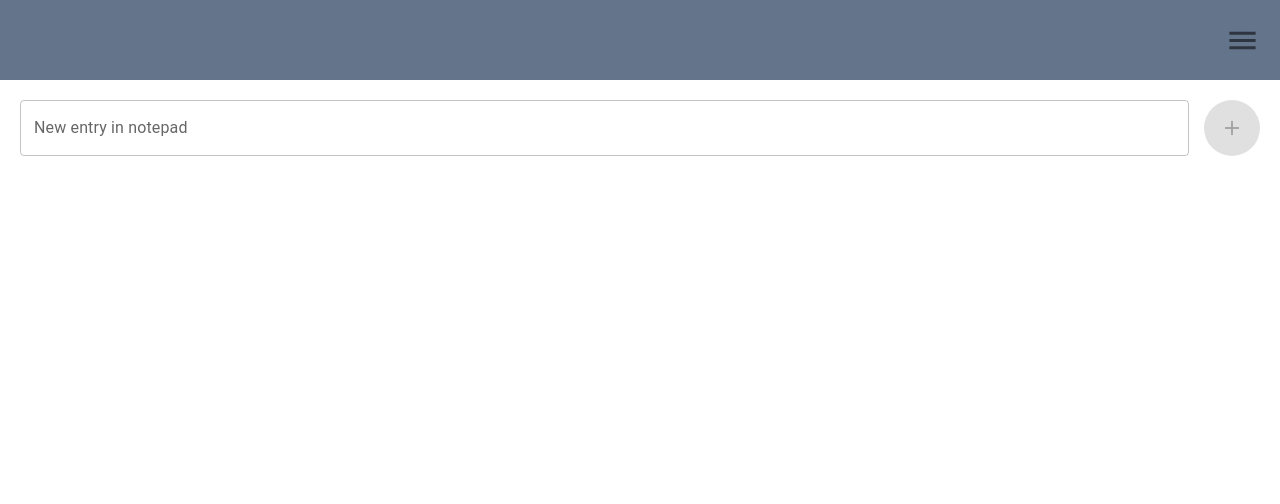
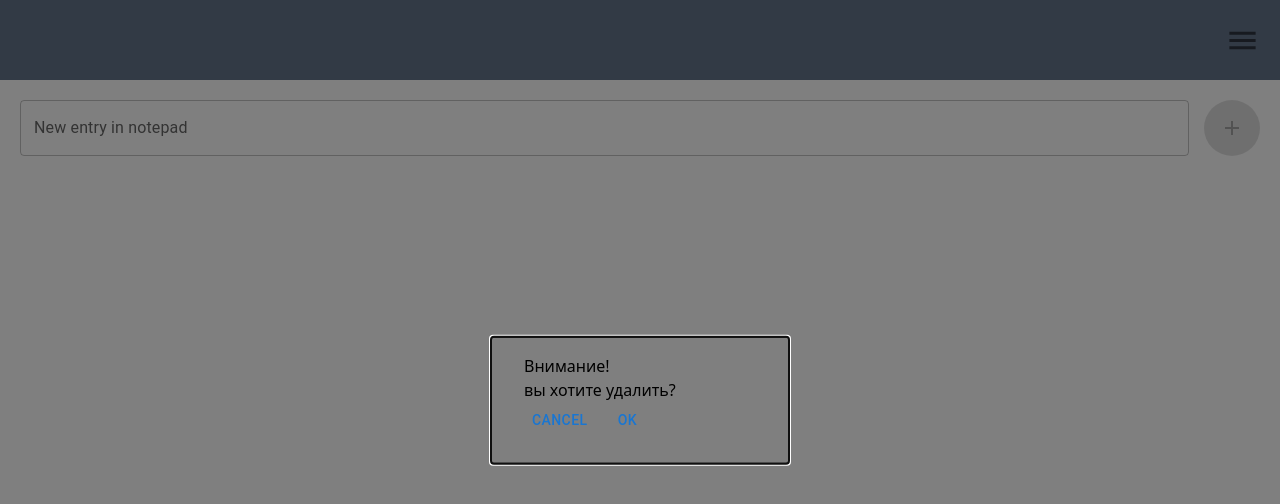
Before and after one commit to Nikolyovin/my-notebook, a React (Create React App) app: page / in a window 1280 px wide. Shown: the top 504 px of the page. Built offline with nearby package versions, Linux system fonts and the light colour scheme.

Commit message:
start modal confirm

```diff
--- a/src/components/Main/Content.tsx
+++ b/src/components/Main/Content.tsx
@@ -1,12 +1,46 @@
+import { Button, Modal } from '@mui/material'
+import { Box } from '@mui/system'
 import React, { FC } from 'react'
 import CardList from './CardList'
 import InputPanel from './InputPanel'
+
+const style = {
+    position: 'absolute' as 'absolute',
+    top: '50%',
+    left: '50%',
+    transform: 'translate(-50%, -50%)',
+    width: 200,
+    bgcolor: 'background.paper',
+    border: '2px solid #000',
+    boxShadow: 24,
+    pt: 2,
+    px: 4,
+    pb: 3
+}
 
 const Content: FC = () => {
     return (
         <div className='flex flex-col items-center w-full'>
             <InputPanel />
             <CardList />
+            <div>
+                <Modal
+                    open={true}
+                    // onClose={handleClose}
+                    aria-labelledby='parent-modal-title'
+                    aria-describedby='parent-modal-description'
+                >
+                    <Box sx={{ ...style, width: 300 }}>
+                        <h2 id='parent-modal-title'>Внимание!</h2>
+                        <p id='parent-modal-description'>вы хотите удалить?</p>
+                        <div>
+                            <Button> Cancel</Button>
+                            <Button>OK</Button>
+                        </div>
+                        {/* <ChildModal /> */}
+                    </Box>
+                </Modal>
+            </div>
         </div>
     )
 }
--- a/src/store/notebook/notebook.slice.ts
+++ b/src/store/notebook/notebook.slice.ts
@@ -1,6 +1,6 @@
 import { createSlice, PayloadAction } from '@reduxjs/toolkit'
 import { ActiveTab } from '../../common'
-import { IEntry} from '../../types/types'
+import { IEntry } from '../../types/types'
 
 const LS_withList_KEY: string = ActiveTab.WithList
 const LS_roadMap_KEY: string = ActiveTab.RoadMap
@@ -28,20 +28,22 @@ export const notebookSlice = createSlice({
     initialState,
     reducers: {
         addInWithList(state, action: PayloadAction<string>) {
-            switch(state.activeTab) {
-                case ActiveTab.WithList: state.withList?.push({ entry: action.payload, id: String(Date.now()), isHighlighted: false })
+            switch (state.activeTab) {
+                case ActiveTab.WithList:
+                    state.withList?.push({ entry: action.payload, id: String(Date.now()), isHighlighted: false })
                     localStorage.setItem(LS_withList_KEY, JSON.stringify(state.withList))
                     break
 
-                case ActiveTab.RoadMap: state.roadMap?.push({ entry: action.payload, id: String(Date.now()), isHighlighted: false })
+                case ActiveTab.RoadMap:
+                    state.roadMap?.push({ entry: action.payload, id: String(Date.now()), isHighlighted: false })
                     localStorage.setItem(LS_roadMap_KEY, JSON.stringify(state.roadMap))
                     break
-                case ActiveTab.BuyInTheStore: state.buyInTheStore?.push({ entry: action.payload, id: String(Date.now()), isHighlighted: false })
+                case ActiveTab.BuyInTheStore:
+                    state.buyInTheStore?.push({ entry: action.payload, id: String(Date.now()), isHighlighted: false })
                     localStorage.setItem(LS_buyInTheStore_KEY, JSON.stringify(state.buyInTheStore))
                     break
-                default: state
+                // default: state
             }
-
         },
         isOpenMenu(state, action: PayloadAction<boolean>) {
             state.isMenu = action.payload
@@ -51,35 +53,43 @@ export const notebookSlice = createSlice({
             localStorage.setItem(LS_activeTab_KEY, JSON.stringify(state.activeTab))
         },
         isHighlight(state, action: PayloadAction<string>) {
-            switch(state.activeTab) {
-                case ActiveTab.WithList:  state.withList = state.withList?.map(entry => entry.id === action.payload
-                    ? { ...entry, isHighlighted: !entry.isHighlighted} : entry)
+            switch (state.activeTab) {
+                case ActiveTab.WithList:
+                    state.withList = state.withList?.map(entry =>
+                        entry.id === action.payload ? { ...entry, isHighlighted: !entry.isHighlighted } : entry
+                    )
                     localStorage.setItem(LS_withList_KEY, JSON.stringify(state.withList))
                     break
-                case ActiveTab.RoadMap:  state.roadMap = state.roadMap?.map(entry => entry.id === action.payload
-                    ? { ...entry, isHighlighted: !entry.isHighlighted} : entry)
+                case ActiveTab.RoadMap:
+                    state.roadMap = state.roadMap?.map(entry =>
+                        entry.id === action.payload ? { ...entry, isHighlighted: !entry.isHighlighted } : entry
+                    )
                     localStorage.setItem(LS_roadMap_KEY, JSON.stringify(state.roadMap))
                     break
-                case ActiveTab.BuyInTheStore:  state.buyInTheStore = state.buyInTheStore?.map(entry => entry.id === action.payload
-                    ? { ...entry, isHighlighted: !entry.isHighlighted} : entry)
+                case ActiveTab.BuyInTheStore:
+                    state.buyInTheStore = state.buyInTheStore?.map(entry =>
+                        entry.id === action.payload ? { ...entry, isHighlighted: !entry.isHighlighted } : entry
+                    )
                     localStorage.setItem(LS_buyInTheStore_KEY, JSON.stringify(state.buyInTheStore))
                     break
-                default: state
+                // default: state
             }
-
         },
         removeEntry(state, action: PayloadAction<string>) {
-            switch(state.activeTab) {
-                case ActiveTab.WithList: state.withList = state.withList?.filter(item => item.id !== action.payload)
+            switch (state.activeTab) {
+                case ActiveTab.WithList:
+                    state.withList = state.withList?.filter(item => item.id !== action.payload)
                     localStorage.setItem(LS_withList_KEY, JSON.stringify(state.withList))
                     break
-                case ActiveTab.RoadMap: state.roadMap = state.roadMap?.filter(item => item.id !== action.payload)
+                case ActiveTab.RoadMap:
+                    state.roadMap = state.roadMap?.filter(item => item.id !== action.payload)
                     localStorage.setItem(LS_roadMap_KEY, JSON.stringify(state.roadMap))
                     break
-                case ActiveTab.BuyInTheStore: state.buyInTheStore = state.buyInTheStore?.filter(item => item.id !== action.payload)
+                case ActiveTab.BuyInTheStore:
+                    state.buyInTheStore = state.buyInTheStore?.filter(item => item.id !== action.payload)
                     localStorage.setItem(LS_buyInTheStore_KEY, JSON.stringify(state.buyInTheStore))
                     break
-                default: state
+                // default: state
             }
         }
     }
```
Lines whose indentation alone changed are shown as unchanged.
